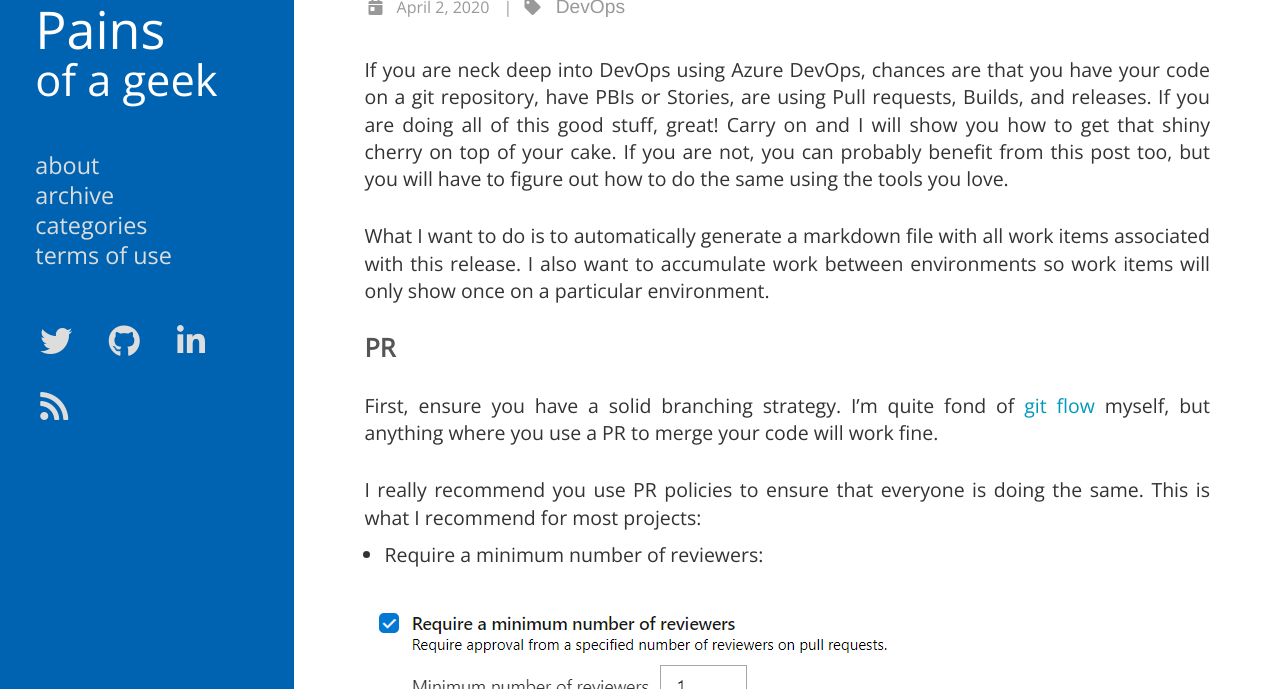
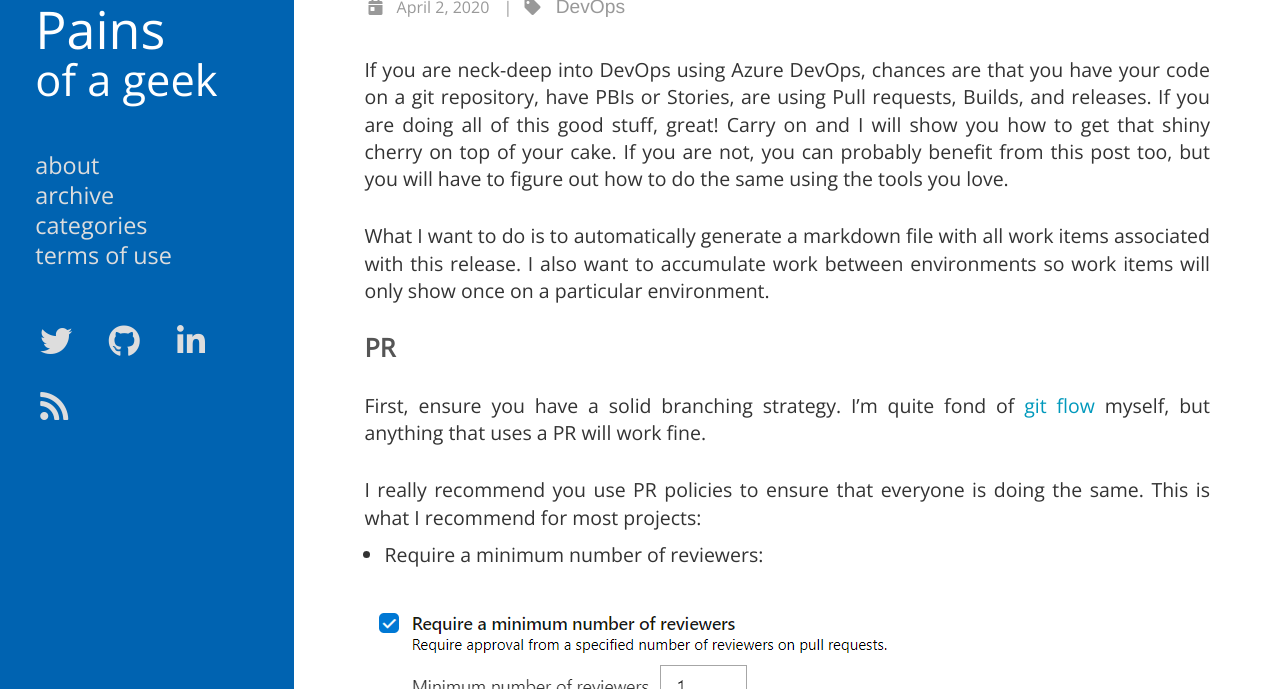
Before and after one commit to jlucaspains/blog, a Jekyll site: the page built from _posts/2020-04-02-automatic-release-notes-azure-devops.md, in a window 1280 px wide and 900 px high, cut to the strip 211-900 px from the top of the window. Built offline with Jekyll 4.4.1, drawn with Linux system fonts in a browser that asks for light colours.

Commit message:
New post and small fix

```diff
--- a/_posts/2020-04-02-automatic-release-notes-azure-devops.md
+++ b/_posts/2020-04-02-automatic-release-notes-azure-devops.md
@@ -12,12 +12,12 @@
   great release notes.
 published: true
 ---
-If you are neck deep into DevOps using Azure DevOps, chances are that you have your code on a git repository, have PBIs or Stories, are using Pull requests, Builds, and releases. If you are doing all of this good stuff, great! Carry on and I will show you how to get that shiny cherry on top of your cake. If you are not, you can probably benefit from this post too, but you will have to figure out how to do the same using the tools you love.
+If you are neck-deep into DevOps using Azure DevOps, chances are that you have your code on a git repository, have PBIs or Stories, are using Pull requests, Builds, and releases. If you are doing all of this good stuff, great! Carry on and I will show you how to get that shiny cherry on top of your cake. If you are not, you can probably benefit from this post too, but you will have to figure out how to do the same using the tools you love.
 
 What I want to do is to automatically generate a markdown file with all work items associated with this release. I also want to accumulate work between environments so work items will only show once on a particular environment.
 
 ## PR
-First, ensure you have a solid branching strategy. I'm quite fond of [git flow](https://nvie.com/posts/a-successful-git-branching-model/) myself, but anything where you use a PR to merge your code will work fine.
+First, ensure you have a solid branching strategy. I'm quite fond of [git flow](https://nvie.com/posts/a-successful-git-branching-model/) myself, but anything that uses a PR will work fine.
 
 I really recommend you use PR policies to ensure that everyone is doing the same. This is what I recommend for most projects:
 
```
Also changed, not shown: _posts/2020-4-19-xamarin-forms-build-release-for-enterprise.md (+8 -13 lines).
